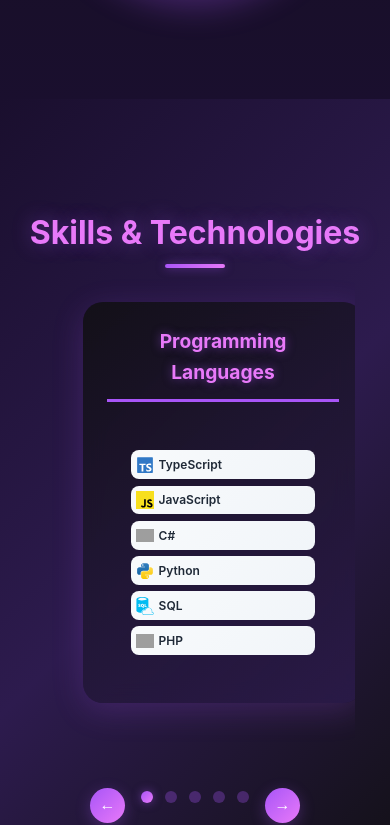
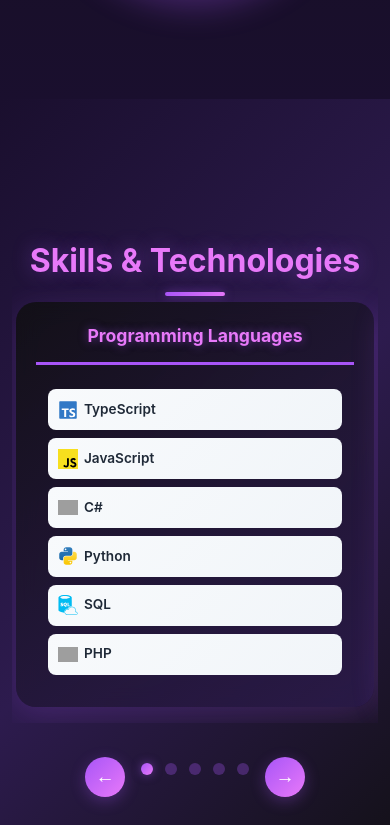
Before and after one commit to phoozies/my-portfolio, a React (Vite) app in the folder my-portfolio/: page / in a window 390 px wide. Shown: the part 1662-2487 px from the top of the page. Built offline with nearby package versions, Linux system fonts and the light colour scheme; grey boxes are pictures that could not be loaded.

Commit message:
fix: skill layout on mobile view

```diff
--- a/my-portfolio/src/components/Projects.css
+++ b/my-portfolio/src/components/Projects.css
@@ -1,24 +1,39 @@
+/* Performance optimizations */
+@media (prefers-reduced-motion: reduce) {
+  .carousel-track {
+    transition: none !important;
+  }
+
+  .project-card {
+    transition: none !important;
+  }
+
+  .project-card:hover {
+    transform: none !important;
+  }
+}
+
 .projects {
   background: linear-gradient(135deg, #1a0f2e 0%, #0f0f0f 100%);
   padding: 100px 0;
   color: white;
+  overflow: hidden;
 }
 
 .projects-carousel {
   position: relative;
-  max-width: 900px;
   width: 100%;
+  max-width: calc(100vw - 4rem);
   overflow: hidden;
-  padding: 3rem;
+  padding: 2rem 0;
   margin: 2rem auto;
-  justify-self: center;
 }
 
 .carousel-track {
   display: flex;
-  gap: 6rem;
   transition: transform 0.5s cubic-bezier(0.4, 0, 0.2, 1);
-  width: 100%;
+  width: max-content;
+  padding: 0;
 }
 
 .carousel-controls {
@@ -96,12 +111,14 @@
   border: 1px solid rgba(168, 85, 247, 0.3);
   transition: all 0.3s ease;
   overflow: hidden;
-  width: 100%;
-  max-width: 800px;
-  margin: 0;
+  width: calc(100vw - 6rem);
+  max-width: calc(100vw - 6rem);
+  margin: 0 1rem;
   min-height: 400px;
   flex-shrink: 0;
   padding: 2rem;
+  /* Performance hint */
+  will-change: transform;
 }
 
 .project-card:hover {
@@ -188,7 +205,6 @@
 }
 
 .project-content {
-  padding: 2rem;
   display: flex;
   flex-direction: column;
   justify-content: space-between;
@@ -225,6 +241,7 @@
 .project-achievements ul {
   list-style: none;
   padding: 0;
+  margin: 0;
 }
 
 .project-achievements li {
@@ -244,6 +261,7 @@
   content: '✦';
   position: absolute;
   left: 0;
+  top: 0.5rem;
   color: #a855f7;
   font-weight: bold;
   text-shadow: 0 0 5px rgba(168, 85, 247, 0.5);
@@ -358,49 +376,106 @@
 
 @media (max-width: 1024px) {
   .projects-carousel {
-    padding: 0 1rem;
+    max-width: calc(100vw - 3rem);
+    padding: 1.5rem 0;
   }
 
   .project-card {
-    max-width: 900px;
+    width: calc(100vw - 4rem);
+    max-width: calc(100vw - 4rem);
+    padding: 1.75rem;
+    margin: 0 0.75rem;
+  }
+
+  .carousel-track {
+    padding: 0;
   }
 }
 
 @media (max-width: 768px) {
   .projects {
-    padding: 80px 15px;
+    padding: 80px 0;
   }
 
   .projects-carousel {
-    padding: 0 0.5rem;
+    max-width: calc(100vw - 2rem);
+    padding: 1rem 0;
   }
 
   .project-card {
-    grid-template-columns: 1fr;
+    width: calc(100vw - 3rem);
+    max-width: calc(100vw - 3rem);
     min-height: auto;
-    max-width: 100%;
-    margin: 0;
+    margin: 0 0.5rem;
+    padding: 1.5rem;
   }
 
-  .project-image-section {
-    padding: 1.5rem 1.5rem 1rem;
-  }
-
-  .project-image-container {
-    min-height: 200px;
-  }
-
-  .project-content {
-    padding: 1rem 1.5rem 1.5rem;
+  .carousel-track {
+    padding: 0;
   }
 
   .project-title {
     font-size: 1.3rem;
+    line-height: 1.2;
   }
 
   .project-links {
     flex-direction: column;
     margin-top: 1rem;
+  }
+
+  .carousel-btn {
+    width: 45px;
+    height: 45px;
+    font-size: 1.3rem;
+  }
+
+  .carousel-controls {
+    gap: 1.5rem;
+    margin-top: 2rem;
+  }
+}
+
+@media (max-width: 480px) {
+  .projects {
+    padding: 60px 0;
+  }
+
+  .projects-carousel {
+    max-width: calc(100vw - 1.5rem);
+    padding: 0.75rem 0;
+  }
+
+  .project-card {
+    width: calc(100vw - 2rem);
+    max-width: calc(100vw - 2rem);
+    margin: 0 0.25rem;
+    padding: 1.25rem;
+  }
+
+  .carousel-track {
+    padding: 0;
+  }
+
+  .project-title {
+    font-size: 1.2rem;
+    margin-bottom: 0.75rem;
+  }
+
+  .project-description {
+    font-size: 0.9rem;
+    margin-bottom: 1.25rem;
+  }
+
+  .project-achievements h4,
+  .project-technologies h4 {
+    font-size: 0.95rem;
+    margin-bottom: 0.5rem;
+  }
+
+  .project-achievements li {
+    font-size: 0.85rem;
+    padding: 0.4rem 0;
   }
 
   .carousel-btn {
@@ -410,37 +485,38 @@
   }
 
   .carousel-controls {
-    gap: 1.5rem;
+    gap: 1rem;
+    margin-top: 1.5rem;
+  }
+
+  .indicator {
+    width: 10px;
+    height: 10px;
   }
 }
 
-@media (max-width: 480px) {
-  .projects {
-    padding: 60px 10px;
+@media (max-width: 360px) {
+  .projects-carousel {
+    max-width: calc(100vw - 1rem);
   }
 
-  .projects-carousel {
+  .project-card {
+    width: calc(100vw - 1.5rem);
+    max-width: calc(100vw - 1.5rem);
+    margin: 0 0.125rem;
+    padding: 1rem;
+  }
+
+  .carousel-track {
     padding: 0;
   }
 
-  .project-card {
-    margin: 0;
+  .project-title {
+    font-size: 1.1rem;
   }
 
-  .project-image-section {
-    padding: 1rem;
-  }
-
-  .project-image-container {
-    min-height: 150px;
-  }
-
-  .project-content {
-    padding: 1rem;
-  }
-
-  .project-title {
-    font-size: 1.2rem;
+  .project-description {
+    font-size: 0.85rem;
   }
 
   .carousel-btn {
@@ -450,16 +526,6 @@
   }
 
   .carousel-controls {
-    gap: 1rem;
-    margin-top: 2rem;
-  }
-
-  .indicator {
-    width: 10px;
-    height: 10px;
-  }
-
-  .placeholder-icon {
-    font-size: 2rem !important;
+    gap: 0.75rem;
   }
 }
--- a/my-portfolio/src/components/Projects.tsx
+++ b/my-portfolio/src/components/Projects.tsx
@@ -95,7 +95,7 @@ const Projects = () => {
           <div
             className="carousel-track"
             style={{
-              transform: `translateX(calc(-${currentIndex * 100}% - ${currentIndex * 6}rem))`
+              transform: `translateX(-${currentIndex * 100}%)`
             }}
           >
             {projects.map((project, index) => (
--- a/my-portfolio/src/components/Skills.css
+++ b/my-portfolio/src/components/Skills.css
@@ -1,13 +1,31 @@
+/* Performance optimizations */
+@media (prefers-reduced-motion: reduce) {
+  .skills-carousel-track {
+    transition: none !important;
+  }
+
+  .skill-item {
+    animation: none !important;
+    transition: none !important;
+  }
+
+  .skill-item:hover {
+    transform: none !important;
+  }
+}
+
 .skills {
   background: linear-gradient(135deg, #1a0f2e 0%, #2d1b4e 50%, #0f0f0f 100%);
   color: white;
-  padding: 0px;
+  padding: 100px 0;
+  overflow: hidden;
 }
 
 /* Carousel Container */
 .skills-carousel-container {
   position: relative;
-  max-width: 1000px;
+  width: 100%;
+  max-width: 100vw;
   margin: 0 auto;
   padding: 0 2rem;
 }
@@ -57,9 +75,9 @@
 .skills-carousel {
   position: relative;
   width: 100%;
-  max-width: 600px;
+  max-width: calc(100vw - 4rem);
   overflow: hidden;
-  justify-self: center;
+  margin: 0 auto;
   padding: 2rem 0;
 }
 
@@ -77,16 +95,18 @@
 .skill-category-card {
   background: linear-gradient(145deg, rgba(15, 15, 15, 0.8), rgba(45, 27, 78, 0.8));
   backdrop-filter: blur(10px);
-  padding: 3rem;
-  margin: 3rem 4rem;
+  padding: 2rem;
+  margin: 0 1rem;
   border-radius: 20px;
   box-shadow: 0 8px 32px rgba(168, 85, 247, 0.2);
   transition: all 0.3s ease;
-  flex: 0 0 calc(100% - 8rem);
-  width: calc(100% - 8rem);
-  min-height: 450px;
+  flex: 0 0 calc(100% - 2rem);
+  width: calc(100% - 2rem);
+  min-height: 400px;
   display: flex;
   flex-direction: column;
+  /* Performance hint */
+  will-change: transform;
 }
 
 .skill-category-card:hover {
@@ -250,16 +270,29 @@
 }
 
 /* Mobile Responsiveness */
-@media (max-width: 1200px) {
+@media (max-width: 1024px) {
+  .skills-carousel-container {
+    padding: 0 1.5rem;
+  }
+
+  .skills-carousel {
+    max-width: calc(100vw - 3rem);
+  }
+
   .skill-category-card {
-    flex: 0 0 calc(50% - 1rem); /* Show 2 cards on medium screens */
-    min-width: 280px;
+    padding: 2rem;
+    min-height: 380px;
+  }
+
+  .category-skills {
+    grid-template-columns: 1fr 1fr;
+    gap: 0.75rem;
   }
 }
 
 @media (max-width: 768px) {
   .skills {
-    padding: 80px 15px;
+    padding: 80px 0;
   }
 
   .skills-carousel-container {
@@ -267,20 +300,76 @@
   }
 
   .skills-carousel {
-    max-width: 400px;
-    padding: 1.5rem;
-    margin: 0.5rem 0;
+    max-width: calc(100vw - 2rem);
+    padding: 1.5rem 0;
   }
 
   .skill-category-card {
-    padding: 2rem;
+    padding: 1.5rem;
     min-height: 350px;
-    margin: 2rem 3rem;
+    margin: 0 0.5rem;
+    flex: 0 0 calc(100% - 1rem);
+    width: calc(100% - 1rem);
   }
 
   /* Switch to single column on mobile */
   .category-skills {
     grid-template-columns: 1fr;
+    gap: 0.75rem;
+    padding: 1rem;
+  }
+
+  .carousel-btn {
+    width: 45px;
+    height: 45px;
+    font-size: 1.3rem;
+  }
+
+  .carousel-controls {
+    gap: 1.5rem;
+    margin-top: 2rem;
+  }
+
+  .category-title {
+    font-size: 1.2rem;
+    margin-bottom: 1rem;
+  }
+
+  .skill-item {
+    padding: 0.75rem;
+    gap: 0.5rem;
+  }
+
+  .skill-logo {
+    width: 22px;
+    height: 22px;
+  }
+
+  .skill-name {
+    font-size: 0.9rem;
+  }
+}
+
+@media (max-width: 480px) {
+  .skills {
+    padding: 60px 0;
+  }
+
+  .skills-carousel-container {
+    padding: 0 0.75rem;
+  }
+
+  .skills-carousel {
+    max-width: calc(100vw - 1.5rem);
+    padding: 1rem 0;
+  }
+
+  .skill-category-card {
+    padding: 1.25rem;
+    margin: 0 0.25rem;
+    min-height: 320px;
+    flex: 0 0 calc(100% - 0.5rem);
+    width: calc(100% - 0.5rem);
   }
 
   .carousel-btn {
@@ -290,19 +379,22 @@
   }
 
   .carousel-controls {
-    gap: 1.5rem;
+    gap: 1rem;
+    margin-top: 1.5rem;
   }
 
   .category-title {
-    font-size: 1.2rem;
+    font-size: 1.1rem;
+    margin-bottom: 0.75rem;
   }
 
   .category-skills {
     gap: 0.5rem;
+    padding: 0.75rem;
   }
 
   .skill-item {
-    padding: 0.4rem;
+    padding: 0.6rem;
     gap: 0.4rem;
   }
 
@@ -312,23 +404,25 @@
   }
 
   .skill-name {
-    font-size: 0.8rem;
-  }
-
-  .skill-proficiency {
-    font-size: 0.75rem;
+    font-size: 0.85rem;
   }
 }
 
-@media (max-width: 480px) {
+@media (max-width: 360px) {
   .skills-carousel-container {
     padding: 0 0.5rem;
   }
 
   .skills-carousel {
-    max-width: 320px;
+    max-width: calc(100vw - 1rem);
+  }
+
+  .skill-category-card {
     padding: 1rem;
-    margin: 0.25rem 0;
+    margin: 0 0.125rem;
+    flex: 0 0 calc(100% - 0.25rem);
+    width: calc(100% - 0.25rem);
+    min-height: 300px;
   }
 
   .carousel-btn {
@@ -337,23 +431,12 @@
     font-size: 1rem;
   }
 
-  .carousel-controls {
-    gap: 1rem;
-    margin-top: 2rem;
-  }
-
-  .skill-category-card {
-    padding: 1.5rem;
-    margin: 1.5rem 2rem;
-  }
-
-  .category-skills {
-    gap: 0.4rem;
+  .category-title {
+    font-size: 1rem;
   }
 
   .skill-item {
-    padding: 0.3rem;
-    gap: 0.3rem;
+    padding: 0.5rem;
   }
 
   .skill-logo {
@@ -362,6 +445,6 @@
   }
 
   .skill-name {
-    font-size: 0.75rem;
+    font-size: 0.8rem;
   }
 }
--- a/my-portfolio/src/components/Skills.tsx
+++ b/my-portfolio/src/components/Skills.tsx
@@ -22,7 +22,7 @@ const Skills = () => {
     setCurrentSlide((prev) => (prev - 1 + skillCategories.length) % skillCategories.length)
   }
 
-  const goToSlide = (index: number) => {-
+  const goToSlide = (index: number) => {
     setCurrentSlide(index)
   }
 
```
